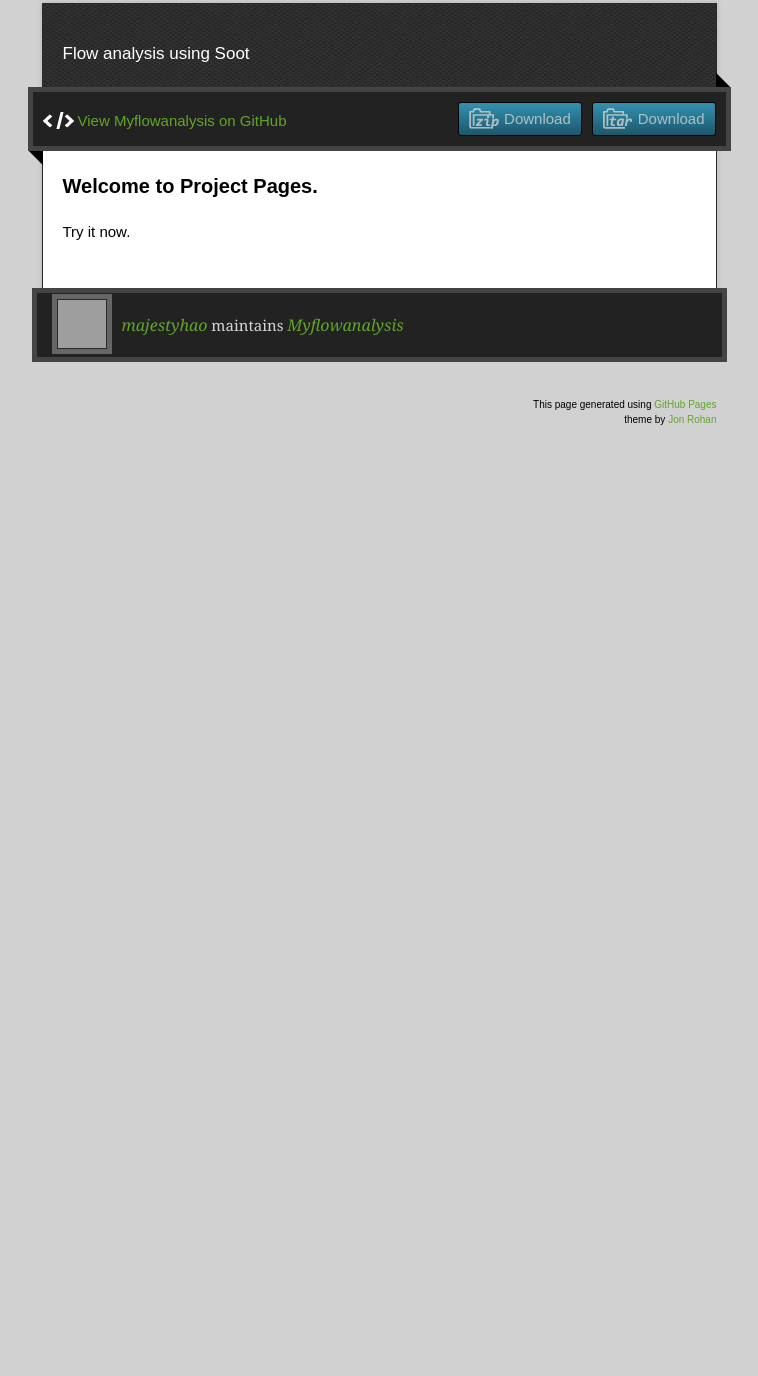
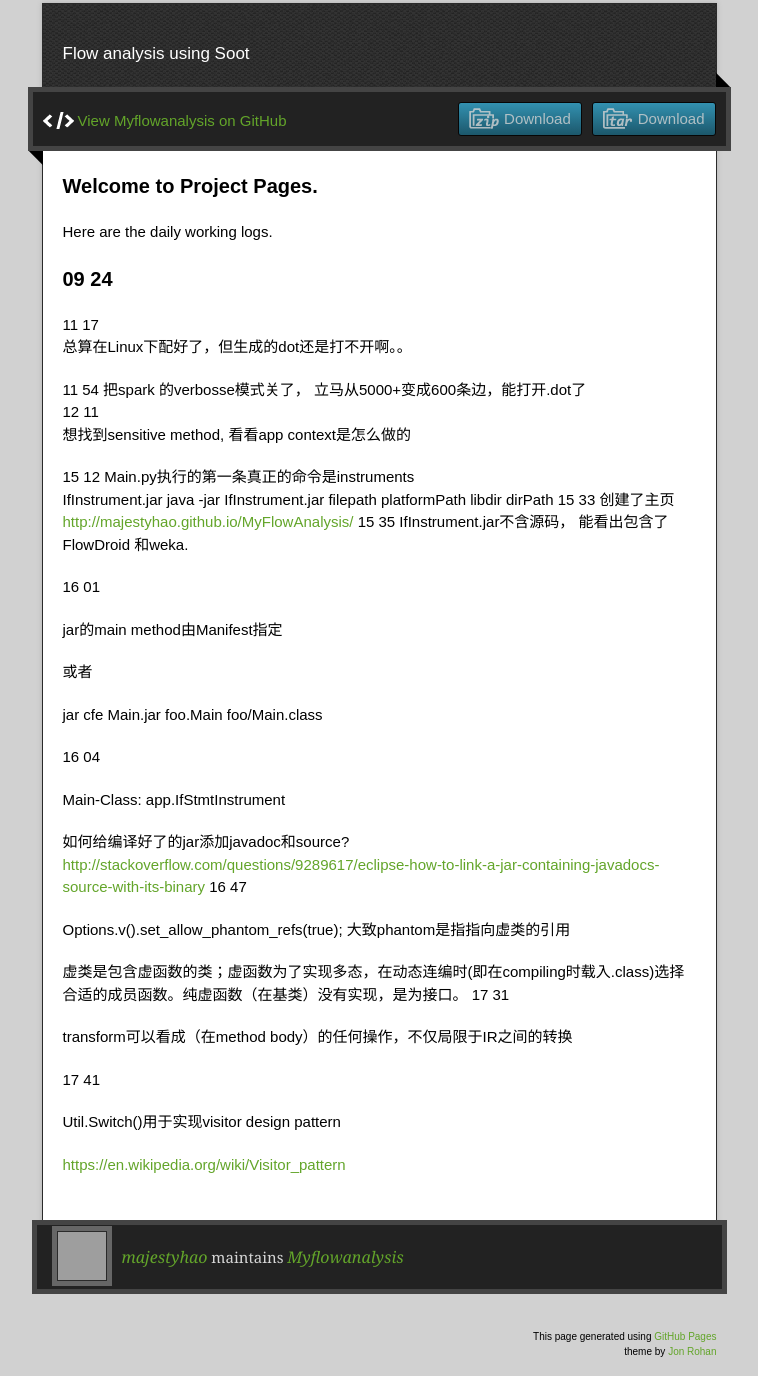
Before and after one commit to hao-fu/MyFlowAnalysis, a plain HTML site: page index.html in a window 1280 px wide. Shown: the part 127-1503 px from the top of the page, without its empty margins (261-1019 px from the left). Before the commit the page ends 800 px from the top, so only its background shows below. Drawn offline with nearby package versions, Linux system fonts and the light colour scheme; grey boxes are pictures that could not be loaded.

Commit message:
Create gh-pages branch via GitHub

```diff
--- a/index.html
+++ b/index.html
@@ -39,7 +39,54 @@
           <h3>
 <a id="welcome-to-project-pages" class="anchor" href="#welcome-to-project-pages" aria-hidden="true"><span class="octicon octicon-link"></span></a>Welcome to Project Pages.</h3>
 
-<p>Try it now.</p>
+<p>Here are the daily working logs. </p>
+
+<h3>
+<a id="09-24" class="anchor" href="#09-24" aria-hidden="true"><span class="octicon octicon-link"></span></a>09 24</h3>
+
+<p>11 17<br>
+总算在Linux下配好了，但生成的dot还是打不开啊。。</p>
+
+<p>11 54       把spark 的verbosse模式关了， 立马从5000+变成600条边，能打开.dot了<br>
+12 11<br>
+想找到sensitive method, 看看app context是怎么做的</p>
+
+<p>15 12   Main.py执行的第一条真正的命令是instruments<br>
+IfInstrument.jar
+java -jar IfInstrument.jar filepath platformPath libdir dirPath
+15 33   创建了主页 <a href="http://majestyhao.github.io/MyFlowAnalysis/">http://majestyhao.github.io/MyFlowAnalysis/</a>
+15 35   IfInstrument.jar不含源码， 能看出包含了FlowDroid 和weka.    </p>
+
+<p>16 01</p>
+
+<p>jar的main method由Manifest指定</p>
+
+<p>或者</p>
+
+<p>jar cfe Main.jar
+foo.Main
+foo/Main.class</p>
+
+<p>16 04</p>
+
+<p>Main-Class: app.IfStmtInstrument</p>
+
+<p>如何给编译好了的jar添加javadoc和source?
+<a href="http://stackoverflow.com/questions/9289617/eclipse-how-to-link-a-jar-containing-javadocs-source-with-its-binary">http://stackoverflow.com/questions/9289617/eclipse-how-to-link-a-jar-containing-javadocs-source-with-its-binary</a>
+16 47     </p>
+
+<p>Options.v().set_allow_phantom_refs(true); 大致phantom是指指向虚类的引用   </p>
+
+<p>虚类是包含虚函数的类；虚函数为了实现多态，在动态连编时(即在compiling时载入.class)选择合适的成员函数。纯虚函数（在基类）没有实现，是为接口。
+17 31     </p>
+
+<p>transform可以看成（在method body）的任何操作，不仅局限于IR之间的转换</p>
+
+<p>17 41</p>
+
+<p>Util.Switch()用于实现visitor design pattern</p>
+
+<p><a href="https://en.wikipedia.org/wiki/Visitor_pattern">https://en.wikipedia.org/wiki/Visitor_pattern</a></p>
         </article>
       </div>
     </div>
--- a/params.json
+++ b/params.json
@@ -1 +1 @@
-{"name":"Myflowanalysis","tagline":"Flow analysis using Soot","body":"### Welcome to Project Pages.\r\nTry it now.\r\n\r\n\r\n","google":"","note":"Don't delete this file! It's used internally to help with page regeneration."}
+{"name":"Myflowanalysis","tagline":"Flow analysis using Soot","body":"### Welcome to Project Pages.\r\nHere are the daily working logs. \r\n\r\n### 09 24\r\n11 17\t\r\n总算在Linux下配好了，但生成的dot还是打不开啊。。\r\n\t\r\n11 54   \t把spark 的verbosse模式关了， 立马从5000+变成600条边，能打开.dot了\t\r\n12 11\t\r\n想找到sensitive method, 看看app context是怎么做的\r\n\t\r\n15 12\tMain.py执行的第一条真正的命令是instruments\t\r\nIfInstrument.jar\r\njava -jar IfInstrument.jar filepath platformPath libdir dirPath\r\n15 33\t创建了主页\thttp://majestyhao.github.io/MyFlowAnalysis/\r\n15 35\tIfInstrument.jar不含源码， 能看出包含了FlowDroid 和weka.\t\r\n\r\n16 01\r\n\t\r\njar的main method由Manifest指定\r\n\t\r\n或者\r\n\r\njar cfe Main.jar \r\nfoo.Main \r\nfoo/Main.class\r\n\r\n16 04\r\n\t\r\nMain-Class: app.IfStmtInstrument\r\n\t\r\n如何给编译好了的jar添加javadoc和source?\r\nhttp://stackoverflow.com/questions/9289617/eclipse-how-to-link-a-jar-containing-javadocs-source-with-its-binary\r\n16 47     \r\n\t\r\nOptions.v().set_allow_phantom_refs(true); 大致phantom是指指向虚类的引用   \r\n\t\r\n虚类是包含虚函数的类；虚函数为了实现多态，在动态连编时(即在compiling时载入.class)选择合适的成员函数。纯虚函数（在基类）没有实现，是为接口。\r\n17 31     \r\n\t\r\ntransform可以看成（在method body）的任何操作，不仅局限于IR之间的转换\r\n\t\r\n\r\n17 41\r\n\t\r\nUtil.Switch()用于实现visitor design pattern\r\n\t\r\nhttps://en.wikipedia.org/wiki/Visitor_pattern\r\n\r\n","google":"","note":"Don't delete this file! It's used internally to help with page regeneration."}
```
